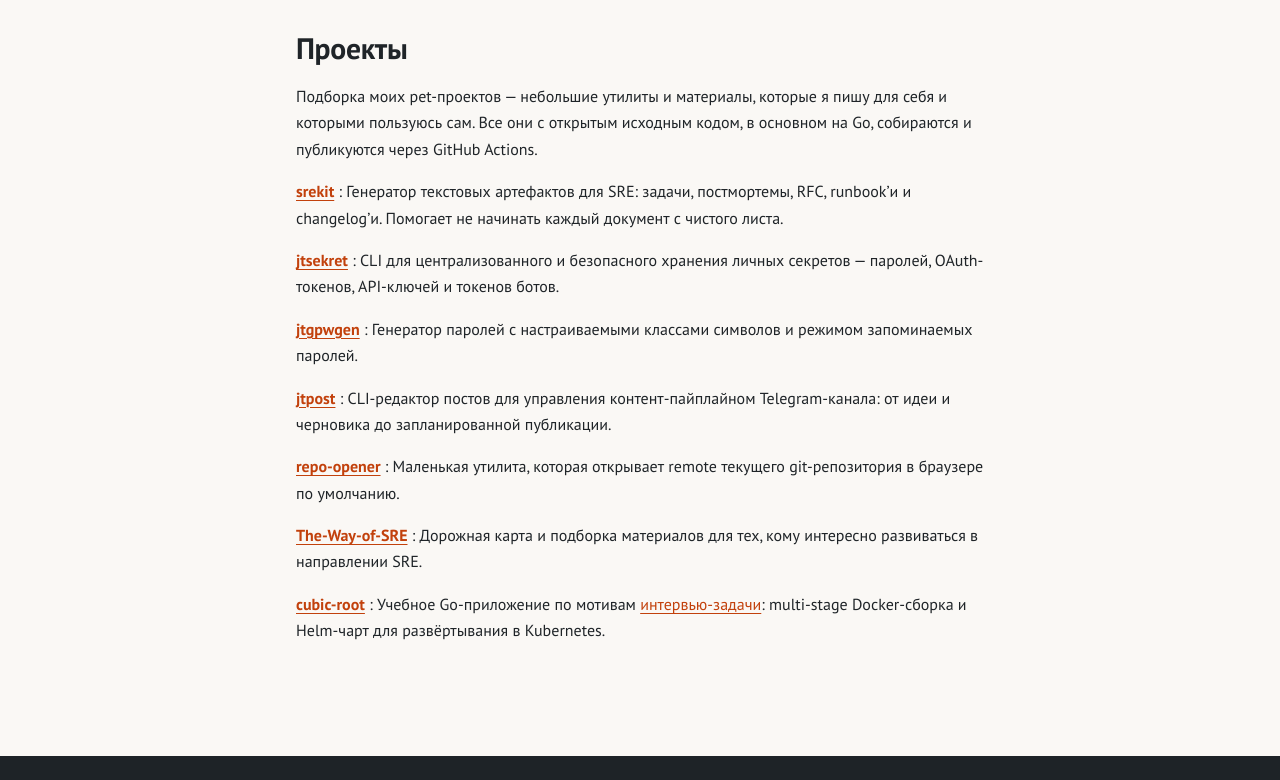
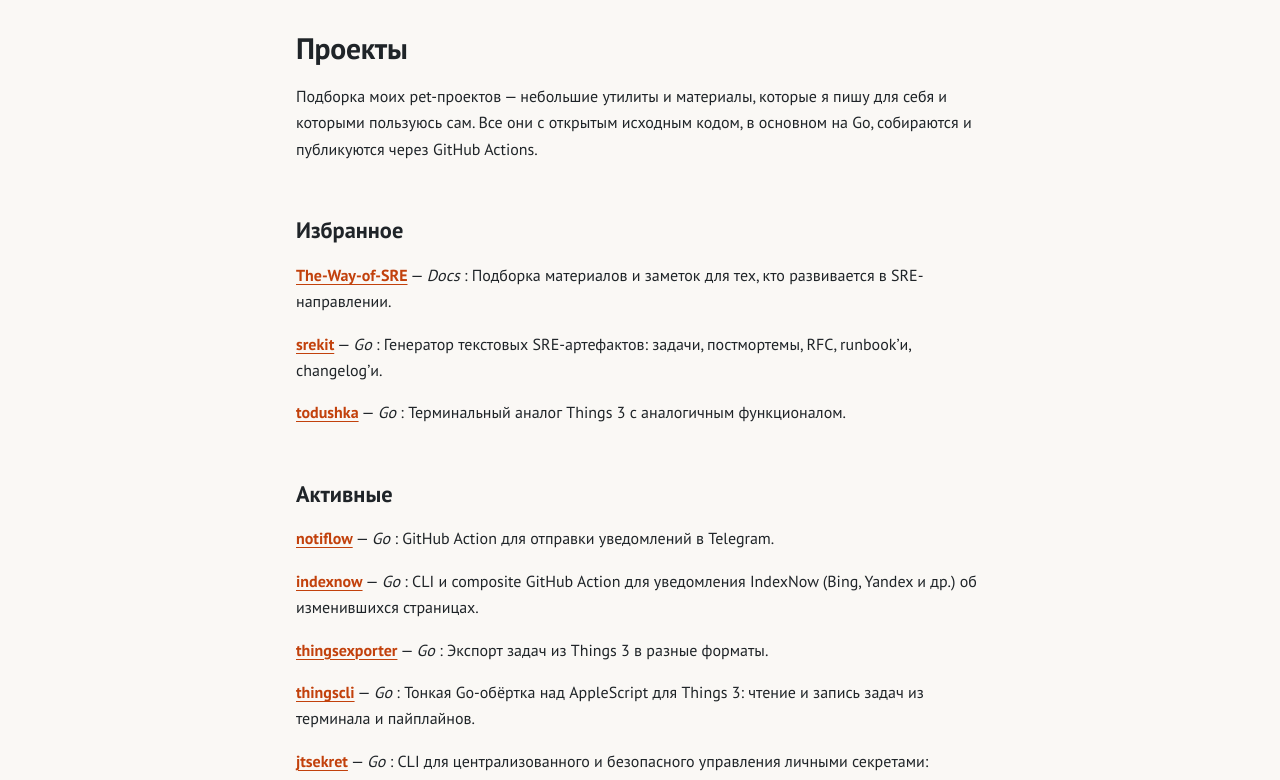
Before and after one commit to jtprogru/savinmi.ru, an Astro site: page /projects in a window 1280 px wide. Shown: the part 63-843 px from the top of the page. Built offline with nearby package versions, Linux system fonts and the light colour scheme; Astro itself is replaced by a stand-in of ours.

Commit message:
upd: Актуализировал список проектов из jtprog.ru/data/projects.yaml

```diff
--- a/src/pages/projects.md
+++ b/src/pages/projects.md
@@ -7,23 +7,47 @@
 
 Подборка моих pet-проектов — небольшие утилиты и материалы, которые я пишу для себя и которыми пользуюсь сам. Все они с открытым исходным кодом, в основном на Go, собираются и публикуются через GitHub Actions.
 
-[**srekit**](https://github.com/jtprogru/srekit)
-:   Генератор текстовых артефактов для SRE: задачи, постмортемы, RFC, runbook'и и changelog'и. Помогает не начинать каждый документ с чистого листа.
+## Избранное
 
-[**jtsekret**](https://github.com/jtprogru/jtsekret)
-:   CLI для централизованного и безопасного хранения личных секретов — паролей, OAuth-токенов, API-ключей и токенов ботов.
+[**The-Way-of-SRE**](https://github.com/jtprogru/The-Way-of-SRE) — *Docs*
+:   Подборка материалов и заметок для тех, кто развивается в SRE-направлении.
 
-[**jtgpwgen**](https://github.com/jtprogru/jtgpwgen)
-:   Генератор паролей с настраиваемыми классами символов и режимом запоминаемых паролей.
+[**srekit**](https://github.com/jtprogru/srekit) — *Go*
+:   Генератор текстовых SRE-артефактов: задачи, постмортемы, RFC, runbook'и, changelog'и.
 
-[**jtpost**](https://github.com/jtprogru/jtpost)
-:   CLI-редактор постов для управления контент-пайплайном Telegram-канала: от идеи и черновика до запланированной публикации.
+[**todushka**](https://github.com/jtprogru/todushka) — *Go*
+:   Терминальный аналог Things 3 с аналогичным функционалом.
 
-[**repo-opener**](https://github.com/jtprogru/repo-opener)
-:   Маленькая утилита, которая открывает remote текущего git-репозитория в браузере по умолчанию.
+## Активные
 
-[**The-Way-of-SRE**](https://github.com/jtprogru/The-Way-of-SRE)
-:   Дорожная карта и подборка материалов для тех, кому интересно развиваться в направлении SRE.
+[**notiflow**](https://github.com/jtprogru/notiflow) — *Go*
+:   GitHub Action для отправки уведомлений в Telegram.
 
-[**cubic-root**](https://github.com/jtprogru/cubic-root)
-:   Учебное Go-приложение по мотивам [интервью-задачи](https://jtprog.ru/interview-task-0003/): multi-stage Docker-сборка и Helm-чарт для развёртывания в Kubernetes.
+[**indexnow**](https://github.com/jtprogru/indexnow) — *Go*
+:   CLI и composite GitHub Action для уведомления IndexNow (Bing, Yandex и др.) об изменившихся страницах.
+
+[**thingsexporter**](https://github.com/jtprogru/thingsexporter) — *Go*
+:   Экспорт задач из Things 3 в разные форматы.
+
+[**thingscli**](https://github.com/jtprogru/thingscli) — *Go*
+:   Тонкая Go-обёртка над AppleScript для Things 3: чтение и запись задач из терминала и пайплайнов.
+
+[**jtsekret**](https://github.com/jtprogru/jtsekret) — *Go*
+:   CLI для централизованного и безопасного управления личными секретами: пароли, OAuth-токены, API-ключи.
+
+[**jtpost**](https://github.com/jtprogru/jtpost) — *Go*
+:   CLI-редактор постов для управления контент-пайплайном Telegram-канала.
+
+[**jtgpwgen**](https://github.com/jtprogru/jtgpwgen) — *Go*
+:   Генератор паролей с настраиваемыми классами символов.
+
+[**rspassimpt**](https://github.com/jtprogru/rspassimpt) — *Rust*
+:   Быстрый импортёр CSV-экспорта из macOS Passwords прямо в локальный pass-store (passwordstore.org).
+
+[**repo-opener**](https://github.com/jtprogru/repo-opener) — *Go*
+:   Открывает remote-репозиторий из локального клона прямо в браузере.
+
+## Maintenance
+
+[**cubic-root**](https://github.com/jtprogru/cubic-root) — *Go*
+:   Учебное Go-приложение с Docker multi-stage сборкой и Helm-чартом для Kubernetes.
```
